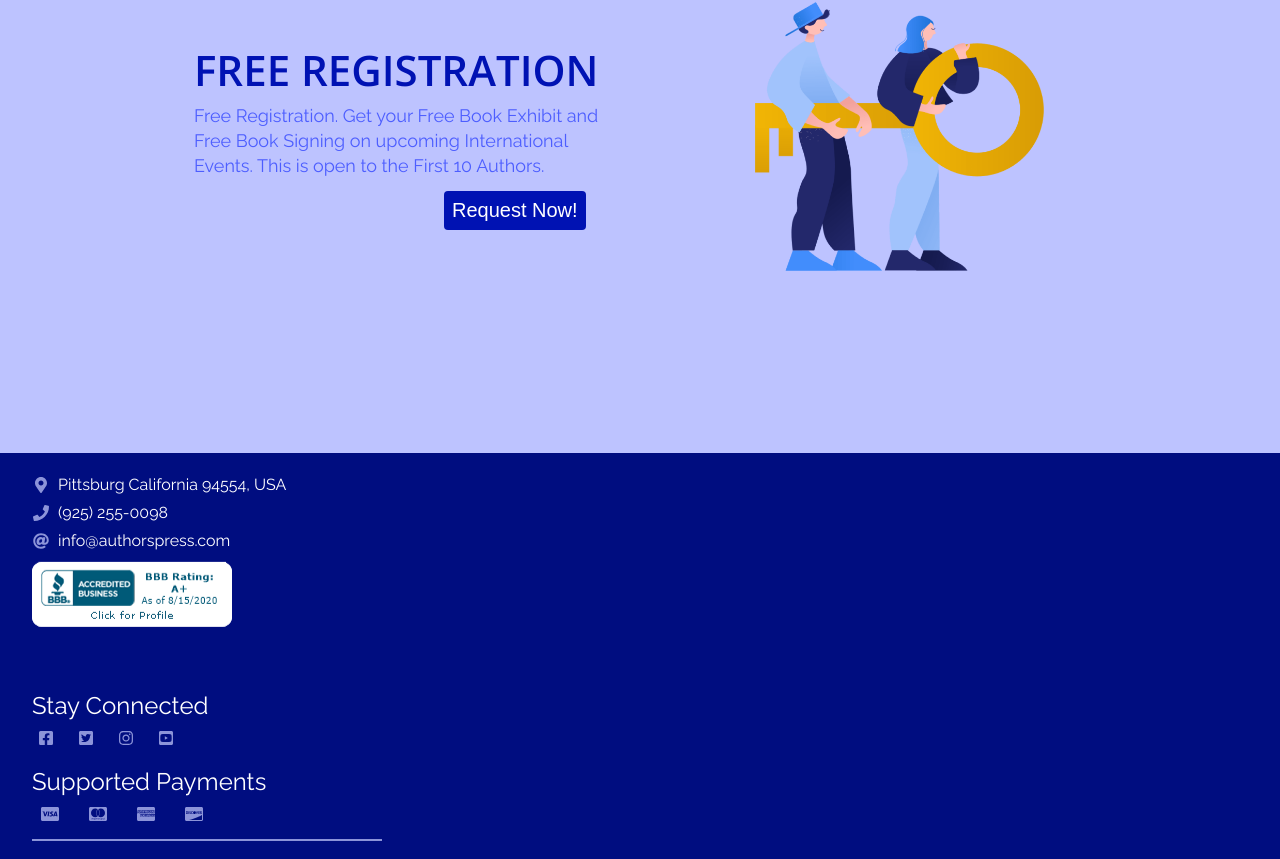
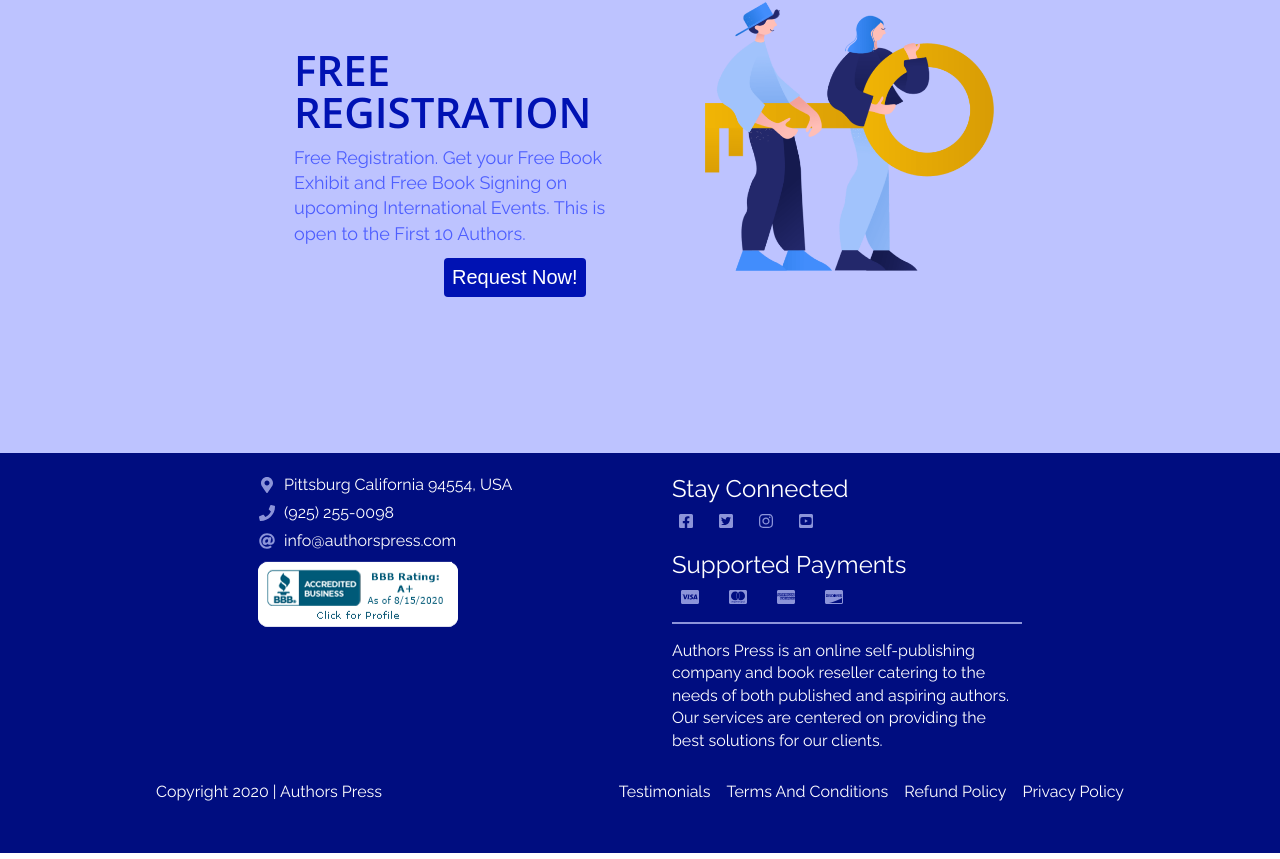
Before and after one commit to authorspress/main-ap-site, a Next.js app: page / in a window 1280 px wide. Shown: the part 1953-2812 px from the top of the page. Built offline with nearby package versions, Linux system fonts and the light colour scheme.

Commit message:
do service mobile design page

```diff
--- a/components/Footer.js
+++ b/components/Footer.js
@@ -5,6 +5,7 @@ import { FontAwesomeIcon } from "@fortawesome/react-fontawesome";
 export default function Footer(props) {
     return (
         <footer>
+            <div className="footer-flex">
                 <main className="footer-grid">
                     <section className="left-child">
                         <section className="contacts">
@@ -105,6 +106,7 @@ export default function Footer(props) {
                         </div>
                     </section>
                 </main>
+            </div>
             <section className="copyright-container">
                 <h3 className="copyright-txt copyright-txt--styles">
                     Copyright 2020 | Authors Press
--- a/styles/footer.scss
+++ b/styles/footer.scss
@@ -6,6 +6,9 @@ footer {
     width: 100%;
     height: 800px;
     background-color: $primary600;
+    @include media(">=tablet") {
+        height: 400px;
+    }
 }
 
 .footer-grid {
@@ -15,6 +18,27 @@ footer {
     grid-gap: 64px;
     padding: 24px 32px 0px 32px;
     //border: 2px solid white;
+    @include media(">=tablet") {
+        grid-template-columns: repeat(2, 350px);
+        grid-template-rows: repeat(1, auto);
+        grid-gap: 64px;
+    }
+    @include media(">=desktop") {
+        grid-template-columns: repeat(2, 550px);
+        grid-template-rows: repeat(1, auto);
+        grid-gap: 64px;
+    }
+}
+
+.footer-flex {
+    @include media(">=tablet") {
+        display: flex;
+        justify-content: center;
+    }
+    @include media(">=desktop") {
+        display: flex;
+        justify-content: center;
+    }
 }
 
 .contact-container {
@@ -86,7 +110,16 @@ footer {
 }
 
 .copyright-container {
-    margin-top: 16px;
+    margin-top: 32px;
+    @include media(">=tablet") {
+        margin: 32px 32px 4px 32px;
+        display: flex;
+        justify-content: space-between;
+        align-items: center;
+    }
+    @include media(">=tablet") {
+        margin: 32px 156px 4px 156px;
+    }
 }
 
 .copyright-txt {
@@ -102,6 +135,11 @@ footer {
     margin: 32px 32px 0px 32px;
     display: grid;
     grid-gap: 16px;
+    @include media(">=tablet") {
+        margin: 0px;
+        display: flex;
+        justify-content: space-between;
+    }
 }
 
 .bottom-link--styles {
--- a/styles/homeStyles/free-section.scss
+++ b/styles/homeStyles/free-section.scss
@@ -28,7 +28,7 @@
     @include media(">=tablet") {
         margin-left: 56px;
         margin-right: 56px;
-        grid-template-columns: repeat(1, 956px);
+        grid-template-columns: repeat(1, 756px);
         grid-template-rows: repeat(2, 356px);
     }
     @include media(">=desktop") {
@@ -156,7 +156,7 @@
     background-color: $primary500;
     color:white;
     @include media(">=tablet") {
-        margin-left: 250px;
+        margin-left: 150px;
         font-size: 20px;
     }
     @include media(">=desktop") {
--- a/styles/homeStyles/landing.scss
+++ b/styles/homeStyles/landing.scss
@@ -21,7 +21,7 @@
 
     @include media(">=tablet") {
         grid-template-columns: repeat(2, 38% 62%);
-        grid-template-rows: repeat(1, 600px);
+        grid-template-rows: repeat(1, 50px);
     }
     @include media(">=LGdesktop") {
         margin: 0px 356px 0px 356px;
```
Lines whose indentation alone changed are shown as unchanged.
